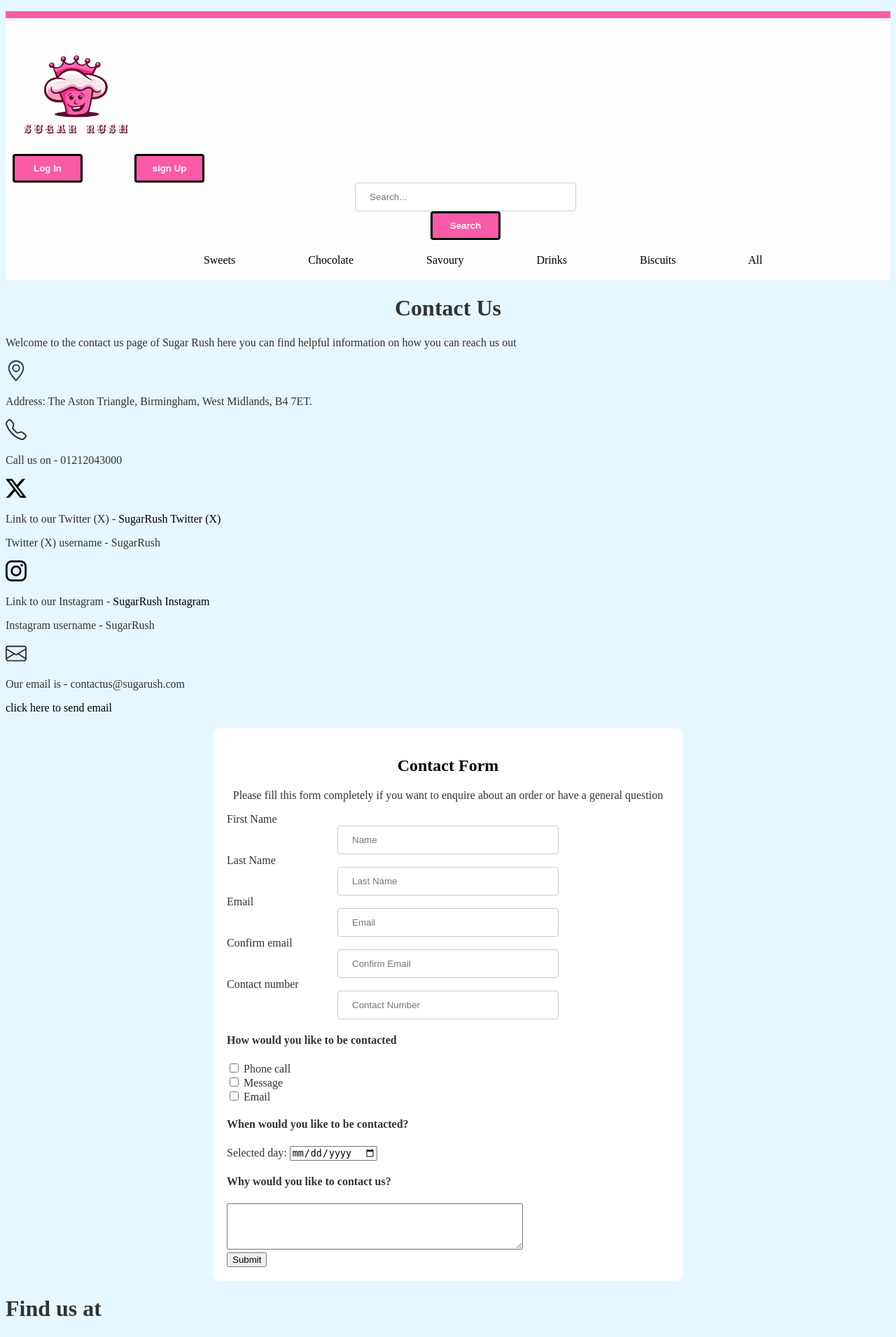
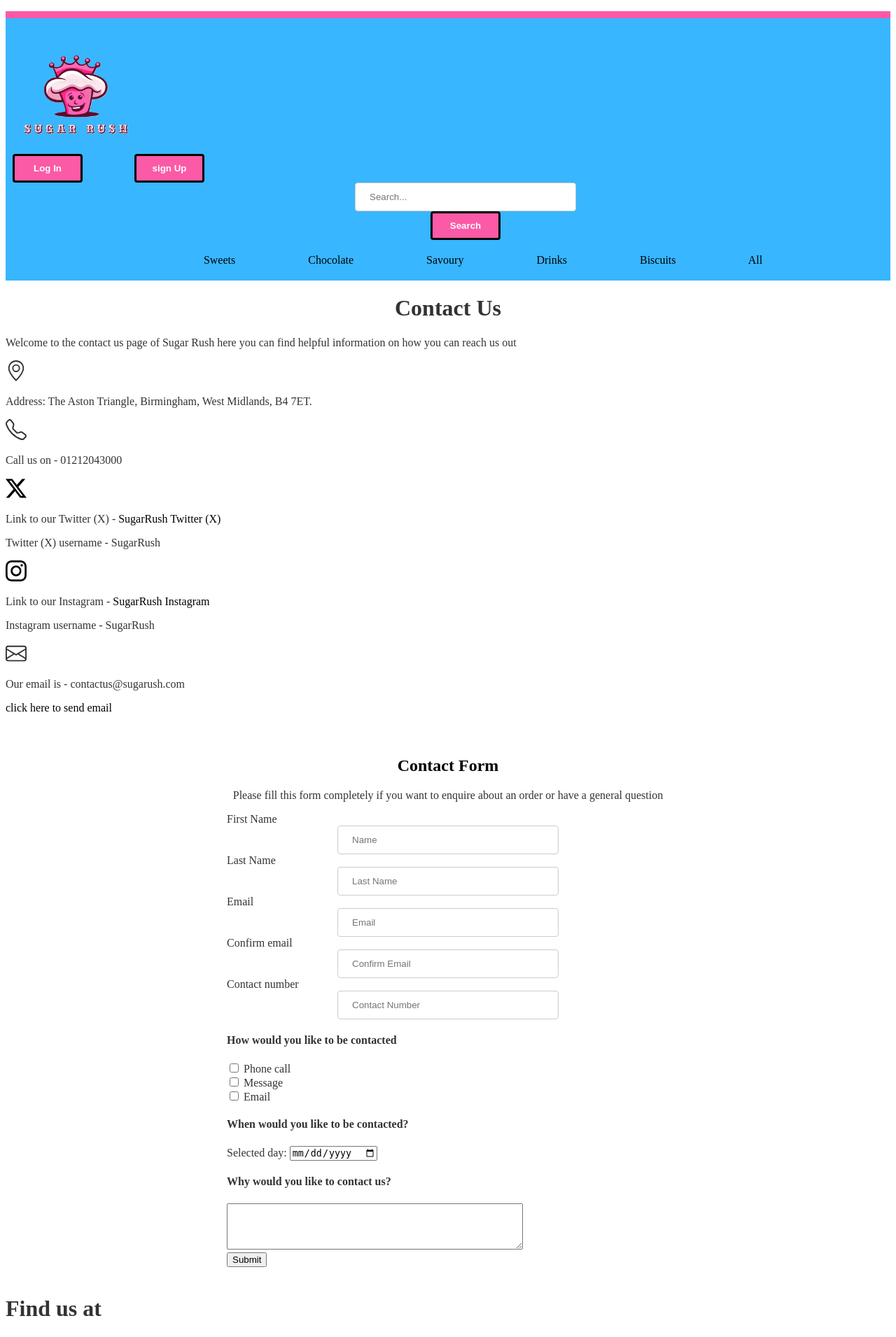
Before and after one commit to bobbstr/Team31-Group-Project, a PHP site: page /contactUs.php in a window 1280 px wide. Shown: the top 1911 px of the page at 70% size. Run offline with PHP 8.4, Linux system fonts and the light colour scheme; grey boxes are pictures that could not be loaded.

Commit message:
change in background

```diff
--- a/stylecss.css
+++ b/stylecss.css
@@ -1,5 +1,5 @@
 body {
-    background-color: #e6f7ff;
+    background-color: #ffffff;
     color: #333;
 
   }
@@ -51,7 +51,7 @@
   }
 
   .mbar {
-    background-color: #fdfdfd;
+    background-color: #38B6FF;
     min-height: 100px;
     word-spacing: 50px;
 
```
